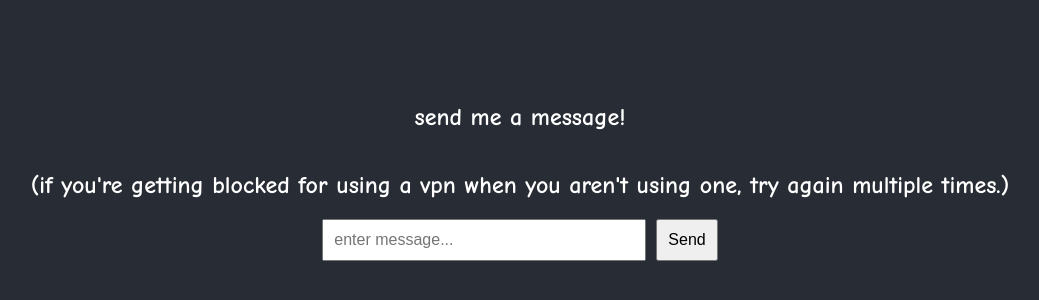
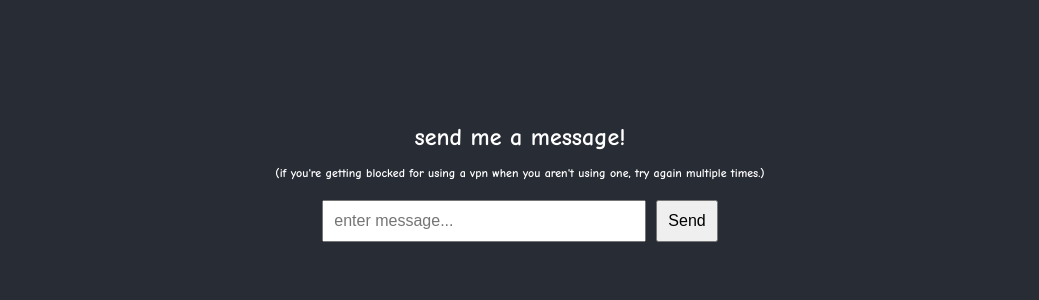
Before and after one commit to Clearlyrandy/sendcullslawamessage, a plain HTML site: page index.html in a window 1280 px wide. Shown: the part 224-524 px from the top of the page, without its empty margins (120-1159 px from the left). Drawn offline with Linux system fonts and the light colour scheme.

Commit message:
Update index.html

```diff
--- a/index.html
+++ b/index.html
@@ -17,6 +17,10 @@
         }
         h1 {
             font-size: 24px;
+            margin-bottom: 5px;
+        }
+        h2 {
+            font-size: 12px;
             margin-bottom: 20px;
         }
         .container {
```
